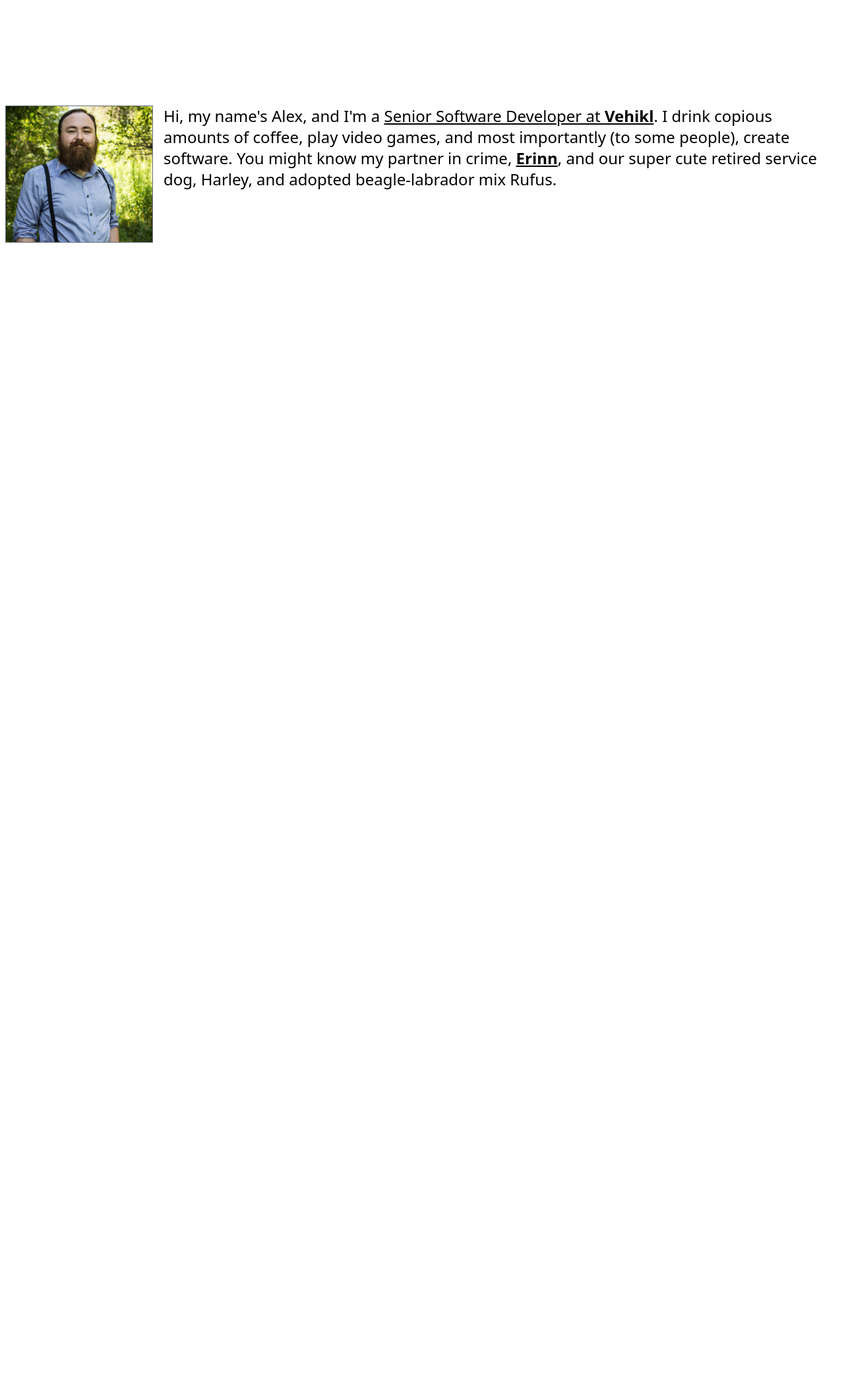
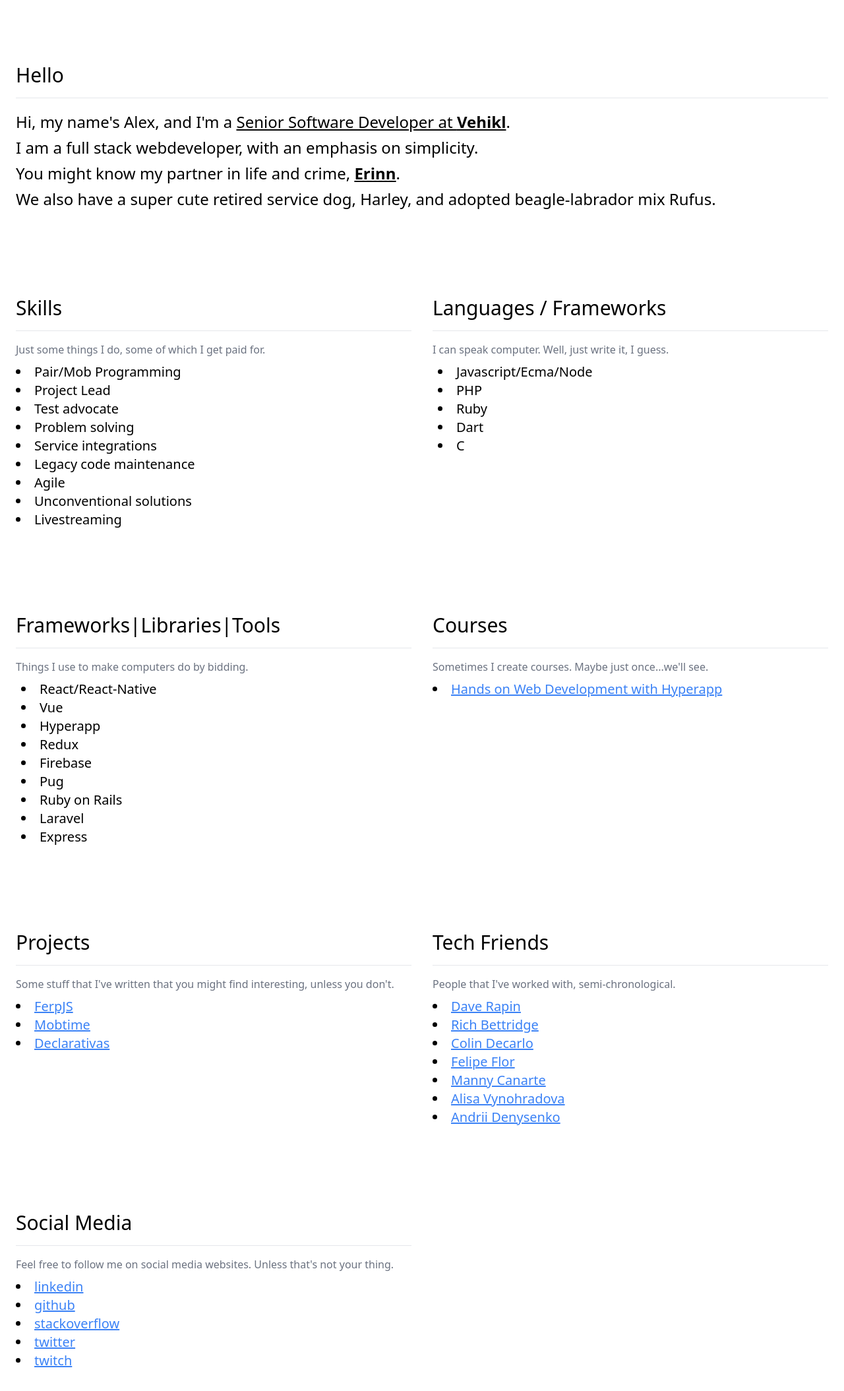
Before and after one commit to mrozbarry/mrbarry.com, a Node project: template src/pages/index.pug in a window 1280 px wide. Shown: the part 40-2149 px from the top of the page at 66% size. Before the commit the page ends 408 px from the top, so only its background shows below. Run offline with Node 20 templates, Linux system fonts and the light colour scheme; the template is opened without the code that fills it, so the values that code supplies are empty; some libraries are stand-ins or nearby versions.

Commit message:
Filled out initial page

```diff
--- a/src/pages/index.pug
+++ b/src/pages/index.pug
@@ -1,10 +1,23 @@
 extends ../layouts/main.pug
 
+mixin section(title)
+  section.w-full.mt-24.mb-8.px-4
+    h2.block.text-3xl.pb-4.mb-4.border-b.border-b-gray-500= title
+    block
+
+mixin link(href)
+  a.underline.text-blue-500( href=href )
+    block
+
+mixin listLink(href)
+  li
+    +link(href)
+      block
+
+
 block body
-  section.flex.flex-row.items-start.justify-start.w-full.my-40
-    img.flex-none.hidden.w-56.mr-4.border.border-gray-500( class="sm:block" src="../assets/alexbarry.jpg" class="" alt="A picture of me" )
-
-    div.flex-grow.text-2xl
+  +section('Hello')
+    p.text-2xl.leading-relaxed
       | Hi, my name's Alex, and I'm a
       |
       a.underline( href="https://vehikl.com" )
@@ -12,8 +25,80 @@ block body
         |
         strong.font-bold Vehikl
       | .
-      | I drink copious amounts of coffee, play video games, and most importantly (to some people), create software.
-      | You might know my partner in crime,
+    p.text-2xl.leading-relaxed
+      | I am a full stack webdeveloper, with an emphasis on simplicity.
+    p.text-2xl.leading-relaxed
+      | You might know my partner in life and crime,
       |
       a.font-bold.underline( href="https://erinnbarry.com" ) Erinn
-      | , and our super cute retired service dog, Harley, and adopted beagle-labrador mix Rufus.
+      | .
+    p.text-2xl.leading-relaxed
+      | We also have a super cute retired service dog, Harley, and adopted beagle-labrador mix Rufus.
+
+  .grid-cols-2( class="md:grid" )
+    +section('Skills')
+      p.text-gray-500.mb-2 Just some things I do, some of which I get paid for.
+      ol.list-disc.list-inside.text-xl
+        li Pair/Mob Programming
+        li Project Lead
+        li Test advocate
+        li Problem solving
+        li Service integrations
+        li Legacy code maintenance
+        li Agile
+        li Unconventional solutions
+        li Livestreaming
+
+    +section('Languages / Frameworks')
+      p.text-gray-500.mb-2 I can speak computer. Well, just write it, I guess.
+      ol.list-disc.list-inside.text-xl.ml-2
+        li Javascript/Ecma/Node
+        li PHP
+        li Ruby
+        li Dart
+        li C
+
+    +section('Frameworks|Libraries|Tools')
+      p.text-gray-500.mb-2 Things I use to make computers do by bidding.
+      ol.list-disc.list-inside.text-xl.ml-2
+        li React/React-Native
+        li Vue
+        li Hyperapp
+        li Redux
+        li Firebase
+        li Pug
+        li Ruby on Rails
+        li Laravel
+        li Express
+
+    +section('Courses')
+      p.text-gray-500.mb-2 Sometimes I create courses. Maybe just once...we'll see.
+      ol.list-disc.list-inside.text-xl
+        +listLink("/courses/hands-on-web-development-with-hyperapp.html") Hands on Web Development with Hyperapp
+
+    +section('Projects')
+      p.text-gray-500.mb-2 Some stuff that I've written that you might find interesting, unless you don't.
+      ol.list-disc.list-inside.text-xl
+        +listLink("https://ferp.mrozbarry.com") FerpJS
+        +listLink("https://mobti.me/") Mobtime
+        +listLink("/projects/declarativas") Declarativas
+
+    +section('Tech Friends')
+      p.text-gray-500.mb-2 People that I've worked with, semi-chronological.
+      ol.list-disc.list-inside.text-xl
+        +listLink("http://rapin.com/") Dave Rapin
+        +listLink("http://richbettridge.com") Rich Bettridge
+        +listLink("https://colindecarlo.github.io") Colin Decarlo
+        +listLink("https://felipeflor.com") Felipe Flor
+        +listLink("https://macv93.github.io/mannyCanarte/") Manny Canarte
+        +listLink("https://alisondrav.github.io/") Alisa Vynohradova
+        +listLink("https://andreyden.github.io/") Andrii Denysenko
+
+    +section('Social Media')
+      p.text-gray-500.mb-2 Feel free to follow me on social media websites. Unless that's not your thing.
+      ol.list-disc.list-inside.text-xl
+        +listLink("https://www.linkedin.com/in/alex-barry-4b033227") linkedin
+        +listLink("https://github.com/mrozbarry") github
+        +listLink("https://stackoverflow.com/users/661764/ozbarry") stackoverflow
+        +listLink("https://twitter.com/mrozbarry") twitter
+        +listLink("https://twitch.tv/mrozbarry") twitch
```
